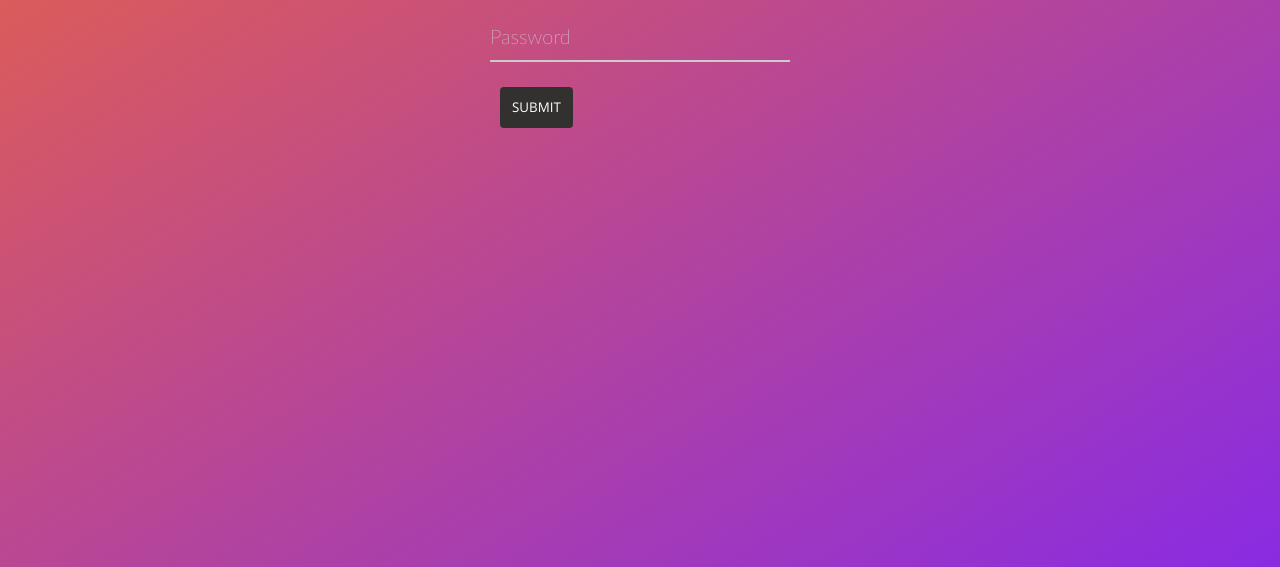
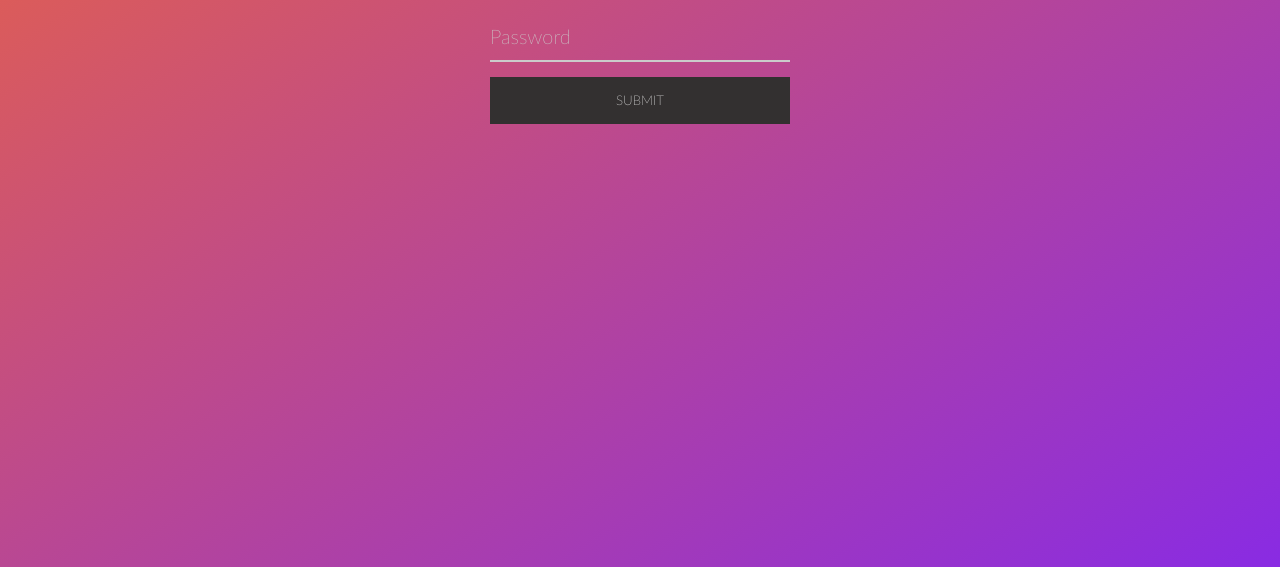
Before and after one commit to kbrsh/gradual, a website: page views/login/login.html in a window 1280 px wide. Shown: the part 233-800 px from the top of the page. Drawn offline with Linux system fonts and the light colour scheme; files that its build step writes are made by us from their sources; files whose address does not match are found by name.

Commit message:
basic styles for button login

```diff
--- a/assets/css/login.css
+++ b/assets/css/login.css
@@ -48,3 +48,13 @@ input[type=text]:focus, input[type=email]:focus, input[type=password]:focus {
   border-radius: 0px;
   border-bottom: 2px solid #f5f5f5;
 }
+
+input[type=submit] {
+  border-radius: 0;
+  font-family: "Lato";
+  text-transform: uppercase;
+  width: 100%;
+  text-align: center;
+  margin: 0;
+  padding: 1.5rem 3rem;
+}
```
